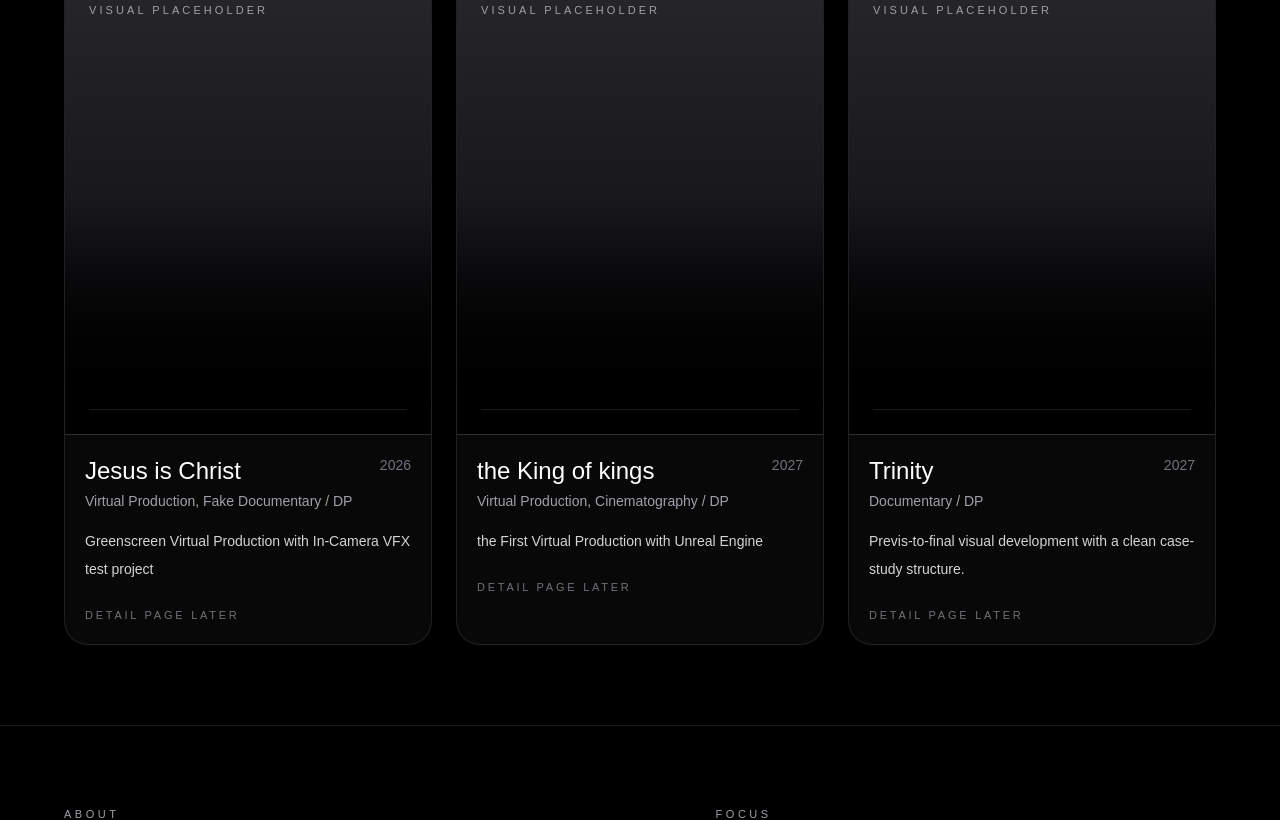
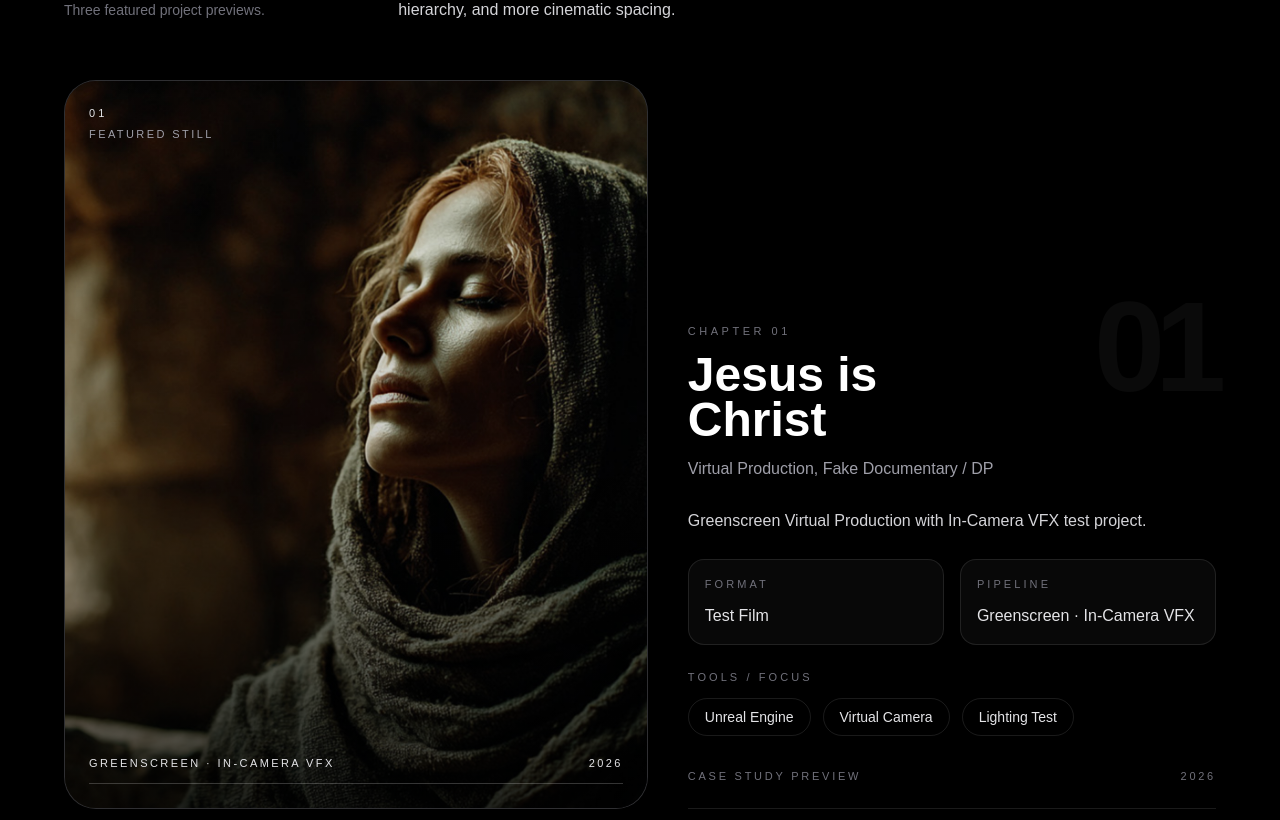
Before and after one commit to BTTBMOVEMENT/vp-portfolio, a Next.js app: page / in a window 1280 px wide. Shown: the part 1869-2689 px from the top of the page. Built offline with nearby package versions, Linux system fonts and the light colour scheme.

Commit message:
Upgrade works section to editorial project previews

```diff
--- a/app/page.tsx
+++ b/app/page.tsx
@@ -17,22 +17,43 @@ const profile = {
 
 const projects = [
   {
+    number: "01",
     title: "Jesus is Christ",
     year: "2026",
     role: "Virtual Production, Fake Documentary / DP",
-    description: "Greenscreen Virtual Production with In-Camera VFX test project",
+    description:
+      "Greenscreen Virtual Production with In-Camera VFX test project.",
+    image: "/images/projects/jesus-is-christ-cover.jpg",
+    alt: "Cover still for Jesus is Christ",
+    format: "Test Film",
+    pipeline: "Greenscreen · In-Camera VFX",
+    tools: ["Unreal Engine", "Virtual Camera", "Lighting Test"],
   },
   {
+    number: "02",
     title: "the King of kings",
     year: "2027",
     role: "Virtual Production, Cinematography / DP",
-    description: "the First Virtual Production with Unreal Engine",
+    description:
+      "The first Virtual Production build with Unreal Engine, focused on translating previs into finished cinematic frames.",
+    image: "/images/projects/the-king-of-kings-cover.jpg",
+    alt: "Cover still for the King of kings",
+    format: "VP Build",
+    pipeline: "Previs · Unreal Engine",
+    tools: ["Unreal Engine", "Lens Language", "Shot Planning"],
   },
   {
+    number: "03",
     title: "Trinity",
     year: "2027",
     role: "Documentary / DP",
-    description: "Previs-to-final visual development with a clean case-study structure.",
+    description:
+      "A documentary-driven project framed as a clean case-study preview with stronger editorial presentation.",
+    image: "/images/projects/trinity-cover.jpg",
+    alt: "Cover still for Trinity",
+    format: "Documentary",
+    pipeline: "Visual Development · Case Study",
+    tools: ["Documentary", "Camera Blocking", "Visual Storytelling"],
   },
 ];
 
@@ -89,6 +110,7 @@ export default function Page() {
                 alt="Hero still for BTTB Movement portfolio"
                 fill
                 sizes="100vw"
+                fetchPriority="high"
                 className="object-cover"
               />
             </motion.div>
@@ -197,67 +219,161 @@ export default function Page() {
         <section id="works" className="border-t border-white/10 px-5 py-20 sm:px-8">
           <div className="mx-auto max-w-6xl">
             <motion.div
-              className="mb-10 space-y-4"
+              className="mb-14 grid gap-6 lg:grid-cols-[0.55fr_1.45fr] lg:items-end"
               initial={{ opacity: 0, y: 70 }}
               whileInView={{ opacity: 1, y: 0 }}
               viewport={{ amount: 0.2 }}
               transition={{ duration: 0.9, ease: "easeOut" }}
             >
+              <div className="space-y-3">
                 <p className="text-[11px] uppercase tracking-[0.32em] text-zinc-400">
                   Selected Works
                 </p>
+                <div className="h-px w-20 bg-white/15" />
+                <p className="text-sm leading-7 text-zinc-500">
+                  Three featured project previews.
+                </p>
+              </div>
 
-              <h2 className="max-w-[12ch] text-3xl font-semibold leading-tight sm:text-4xl md:text-5xl">
-                Three featured projects.
+              <div className="space-y-4">
+                <h2 className="max-w-[13ch] text-3xl font-semibold leading-tight sm:text-4xl md:text-5xl">
+                  From simple cards to editorial case-study previews.
                 </h2>
+                <p className="max-w-2xl text-sm leading-7 text-zinc-300 sm:text-base">
+                  Each project now reads more like a chapter entry: large image, stronger
+                  metadata, cleaner hierarchy, and more cinematic spacing.
+                </p>
+              </div>
+            </motion.div>
+
+            <div className="space-y-20">
+              {projects.map((project, index) => {
+                const isReversed = index % 2 === 1;
+
+                return (
+                  <motion.article
+                    key={project.title}
+                    className="group"
+                    initial={{ opacity: 0, y: 80 }}
+                    whileInView={{ opacity: 1, y: 0 }}
+                    viewport={{ amount: 0.15 }}
+                    transition={{ duration: 0.9, ease: "easeOut" }}
+                  >
+                    <div className="grid gap-6 lg:items-end lg:gap-10 lg:grid-cols-[1.05fr_0.95fr]">
+                      <div className={isReversed ? "lg:order-2" : ""}>
+                        <div className="relative overflow-hidden rounded-[2rem] border border-white/10 bg-zinc-900">
+                          <div className="relative aspect-[4/5] sm:aspect-[16/10] lg:aspect-[4/5]">
+                            <Image
+                              src={project.image}
+                              alt={project.alt}
+                              fill
+                              sizes="(max-width: 1024px) 100vw, 50vw"
+                              className="object-cover transition-transform duration-700 ease-out group-hover:scale-[1.03]"
+                            />
+
+                            <div className="absolute inset-0 bg-gradient-to-b from-black/10 via-black/20 to-black/75" />
+
+                            <div className="absolute left-6 top-6 flex items-start justify-between gap-4">
+                              <div className="space-y-1">
+                                <p className="text-[11px] uppercase tracking-[0.28em] text-zinc-200">
+                                  {project.number}
+                                </p>
+                                <p className="text-[11px] uppercase tracking-[0.22em] text-zinc-400">
+                                  Featured Still
+                                </p>
+                              </div>
+                            </div>
+
+                            <div className="absolute bottom-6 left-6 right-6 space-y-3">
+                              <div className="flex items-center justify-between gap-4 text-[11px] uppercase tracking-[0.22em] text-zinc-200">
+                                <span>{project.pipeline}</span>
+                                <span>{project.year}</span>
+                              </div>
+                              <div className="h-px w-full bg-white/20" />
+                            </div>
+                          </div>
+                        </div>
+                      </div>
+
+                      <div className={`relative ${isReversed ? "lg:order-1" : ""}`}>
+                        <motion.div
+                          className="pointer-events-none absolute -top-10 right-0 hidden select-none text-[8rem] font-semibold leading-none tracking-[-0.08em] text-white/[0.04] lg:block"
+                          initial={{ opacity: 0 }}
+                          whileInView={{ opacity: 1 }}
+                          viewport={{ amount: 0.4 }}
+                          transition={{ duration: 0.8, ease: "easeOut" }}
+                        >
+                          {project.number}
+                        </motion.div>
+
+                        <div className="relative z-10 space-y-6">
+                          <div className="space-y-3">
+                            <p className="text-[11px] uppercase tracking-[0.32em] text-zinc-500">
+                              Chapter {project.number}
+                            </p>
+
+                            <h3 className="max-w-[12ch] text-4xl font-semibold leading-[0.95] sm:text-5xl">
+                              {project.title}
+                            </h3>
+
+                            <p className="text-sm leading-7 text-zinc-400 sm:text-base">
+                              {project.role}
+                            </p>
+                          </div>
 
                           <p className="max-w-xl text-sm leading-7 text-zinc-300 sm:text-base">
-                The hero is now pinned visually for a longer scroll so the typography and image
-                can finish their motion before the page continues.
+                            {project.description}
                           </p>
-            </motion.div>
 
-            <div className="grid gap-6 md:grid-cols-2 xl:grid-cols-3">
-              {projects.map((project, index) => (
-                <motion.article
-                  key={project.title}
-                  className="overflow-hidden rounded-3xl border border-white/10 bg-white/[0.03]"
-                  initial={{ opacity: 0, y: 90, scale: 0.94 }}
-                  whileInView={{ opacity: 1, y: 0, scale: 1 }}
-                  viewport={{ amount: 0.18 }}
-                  transition={{
-                    duration: 0.9,
-                    ease: "easeOut",
-                    delay: index * 0.08,
-                  }}
+                          <div className="grid gap-4 sm:grid-cols-2">
+                            <div className="rounded-2xl border border-white/10 bg-white/[0.03] p-4">
+                              <p className="text-[11px] uppercase tracking-[0.28em] text-zinc-500">
+                                Format
+                              </p>
+                              <p className="mt-3 text-base text-zinc-200">
+                                {project.format}
+                              </p>
+                            </div>
+
+                            <div className="rounded-2xl border border-white/10 bg-white/[0.03] p-4">
+                              <p className="text-[11px] uppercase tracking-[0.28em] text-zinc-500">
+                                Pipeline
+                              </p>
+                              <p className="mt-3 text-base text-zinc-200">
+                                {project.pipeline}
+                              </p>
+                            </div>
+                          </div>
+
+                          <div className="space-y-3">
+                            <p className="text-[11px] uppercase tracking-[0.28em] text-zinc-500">
+                              Tools / Focus
+                            </p>
+
+                            <div className="flex flex-wrap gap-3">
+                              {project.tools.map((tool) => (
+                                <span
+                                  key={tool}
+                                  className="rounded-full border border-white/10 px-4 py-2 text-sm text-zinc-200"
                                 >
-                  <div className="relative aspect-[4/5] overflow-hidden border-b border-white/10 bg-zinc-900">
-                    <div className="absolute inset-0 bg-gradient-to-b from-zinc-800 via-zinc-900 to-black" />
-                    <div className="absolute left-6 top-6 text-[11px] uppercase tracking-[0.28em] text-zinc-400">
-                      Visual Placeholder
+                                  {tool}
+                                </span>
+                              ))}
                             </div>
-                    <div className="absolute bottom-6 left-6 right-6">
+                          </div>
+
+                          <div className="flex items-center justify-between gap-4 pt-2 text-[11px] uppercase tracking-[0.25em] text-zinc-500">
+                            <span>Case study preview</span>
+                            <span>{project.year}</span>
+                          </div>
+
                           <div className="h-px w-full bg-white/10" />
                         </div>
                       </div>
-
-                  <div className="space-y-4 p-5">
-                    <div className="flex items-start justify-between gap-4">
-                      <div>
-                        <h3 className="text-2xl font-medium">{project.title}</h3>
-                        <p className="mt-1 text-sm text-zinc-400">{project.role}</p>
-                      </div>
-                      <span className="text-sm text-zinc-500">{project.year}</span>
-                    </div>
-
-                    <p className="text-sm leading-7 text-zinc-300">{project.description}</p>
-
-                    <div className="pt-2 text-[11px] uppercase tracking-[0.25em] text-zinc-500">
-                      Detail page later
-                    </div>
                     </div>
                   </motion.article>
-              ))}
+                );
+              })}
             </div>
           </div>
         </section>
@@ -340,7 +456,8 @@ export default function Page() {
                 </h2>
 
                 <p className="max-w-xl text-sm leading-7 text-zinc-300 sm:text-base">
-                  The structure stays stable while the hero gets a stronger cinematic identity.
+                  The hero is established. Now the projects section starts to feel like a real
+                  portfolio instead of a prototype.
                 </p>
               </motion.div>
 
@@ -384,7 +501,7 @@ export default function Page() {
               viewport={{ amount: 0.4 }}
               transition={{ duration: 0.75, ease: "easeOut" }}
             >
-              {profile.name} / Sticky hero step 20
+              {profile.name} / Works editorial upgrade
             </motion.footer>
           </div>
         </section>
```
Lines whose indentation alone changed are shown as unchanged.
